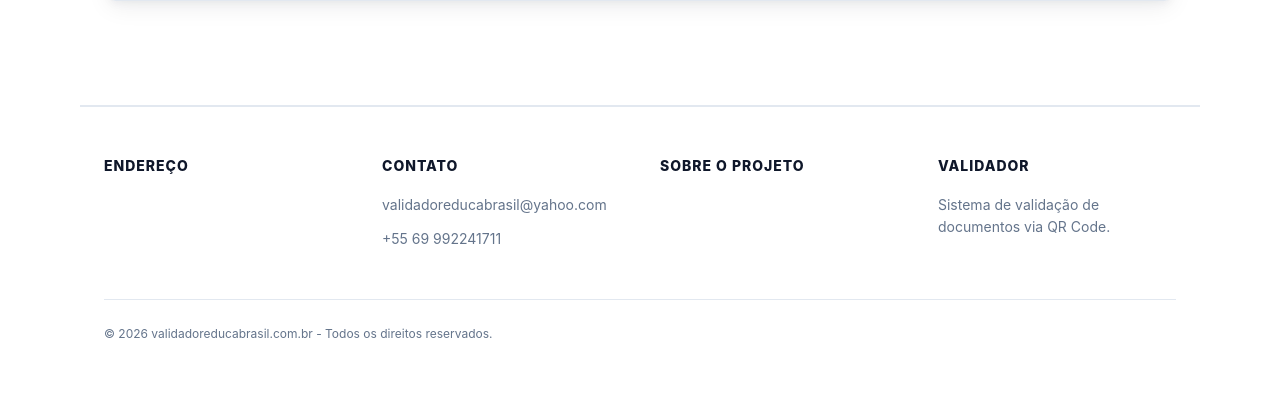
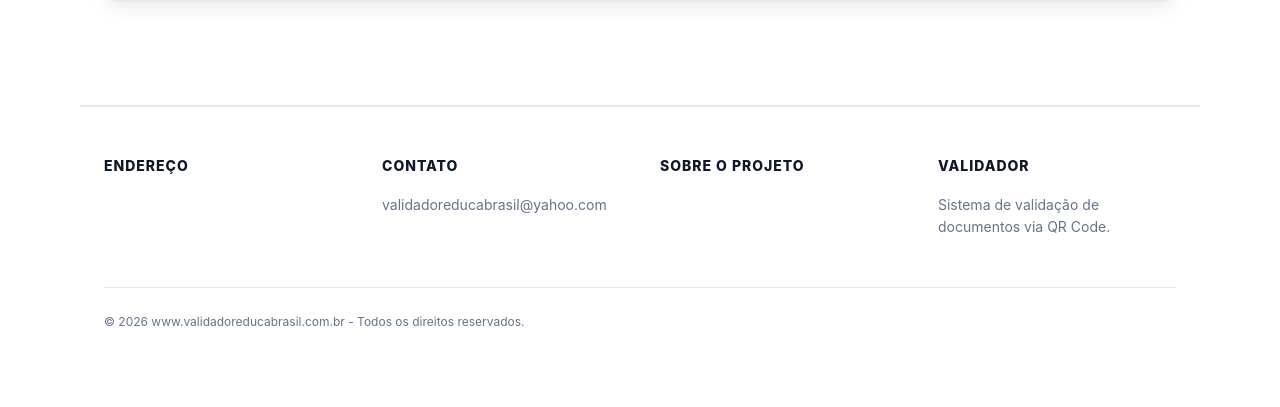
Before and after one commit to Sangalletti/ProjetoIFROValidador, a Flask app: page /admin/certificados/cadastrar in a window 1280 px wide. Shown: the part 497-904 px from the top of the page. After the commit the page ends 823 px from the top, so only its background shows below. Run offline with Flask 3, Linux system fonts and the light colour scheme; the visitor is signed in with stand-in values (Sample User, id 1); data that the repository does not hold is empty; some libraries are stand-ins or nearby versions.

Commit message:
Remoção do número do rodapé

```diff
--- a/app.py
+++ b/app.py
@@ -201,10 +201,24 @@ class TokenGenerationError(RuntimeError):
     pass
 
 
-def build_public_url(token):
-    base_url = current_app_config("BASE_URL").strip().rstrip("/")
+def normalize_base_url(base_url):
+    base_url = (base_url or "").strip().rstrip("/")
+    if not base_url:
+        return "https://www.validadoreducabrasil.com.br"
     if not base_url.startswith(("http://", "https://")):
         base_url = f"https://{base_url}"
+
+    for scheme in ("https://", "http://"):
+        without_www = f"{scheme}validadoreducabrasil.com.br"
+        with_www = f"{scheme}www.validadoreducabrasil.com.br"
+        if base_url == without_www or base_url.startswith(f"{without_www}/"):
+            return base_url.replace(without_www, with_www, 1).rstrip("/")
+
+    return base_url
+
+
+def build_public_url(token):
+    base_url = normalize_base_url(current_app_config("BASE_URL"))
     return f"{base_url}{url_for('public.validate_qr', token=token)}"
 
 
@@ -623,11 +637,9 @@ def _setup_logging(app):
 
 
 def _validate_config(app):
-    base_url = app.config.get("BASE_URL", "").strip()
-    if not base_url or base_url in {
-        "validadoreducabrasil.com.br",
-        "https://validadoreducabrasil.com.br",
-    }:
+    base_url = normalize_base_url(app.config.get("BASE_URL", ""))
+    app.config["BASE_URL"] = base_url
+    if base_url == "https://www.validadoreducabrasil.com.br":
         app.logger.warning("BASE_URL usando valor padrão. Configure para produção.")
 
 
@@ -646,7 +658,7 @@ def create_app(test_config=None):
     app.config.update(
         SECRET_KEY=secret_key or "test-key-do-not-use",
         SQLALCHEMY_DATABASE_URI=os.environ.get("DATABASE_URL", "sqlite:///validador_educa_brasil.sqlite3"),
-        BASE_URL=os.environ.get("BASE_URL", "https://validadoreducabrasil.com.br"),
+        BASE_URL=os.environ.get("BASE_URL", "https://www.validadoreducabrasil.com.br"),
         DEBUG=_env_bool("DEBUG", False),
         TESTING=bool(test_config),
     )
--- a/templates/base.html
+++ b/templates/base.html
@@ -45,7 +45,6 @@
       <div class="footer-section">
         <span class="footer-title">Contato</span>
         <a href="mailto:validadoreducabrasil@yahoo.com">validadoreducabrasil@yahoo.com</a>
-        <a href="https://wa.me/5569992241711" target="_blank" rel="noopener noreferrer">+55 69 992241711</a>
       </div>
 
       <div class="footer-section description-column">
@@ -60,7 +59,7 @@
     </div>
 
     <div class="footer-bottom">
-      <span>&copy; 2026 validadoreducabrasil.com.br - Todos os direitos reservados.</span>
+      <span>&copy; 2026 www.validadoreducabrasil.com.br - Todos os direitos reservados.</span>
     </div>
   </footer>
 </body>
```
